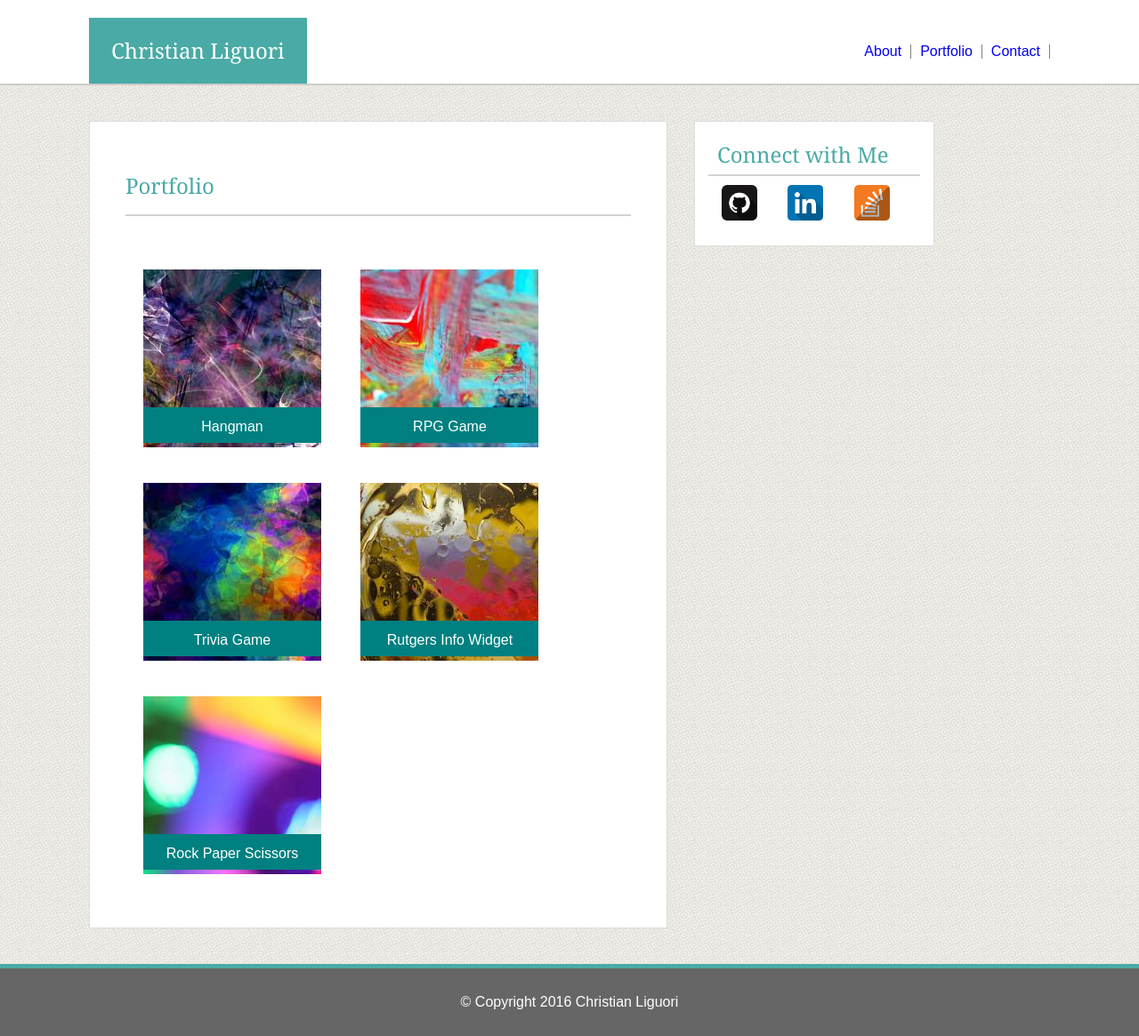
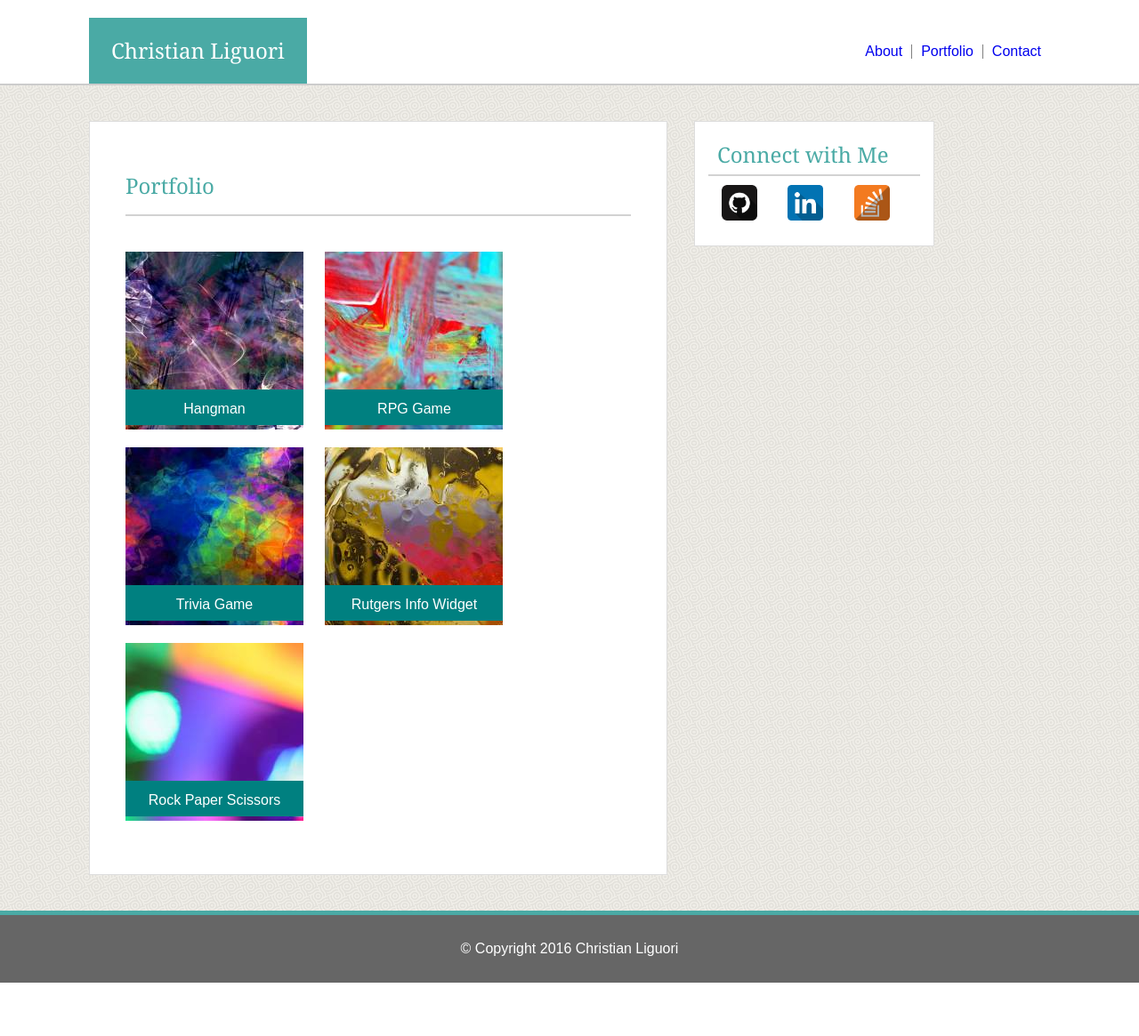
Before and after one commit to cl2112/Basic-Portfolio, a PHP site: page /portfolio.html in a window 1280 px wide. Shown: the whole page at 89% size. After the commit the page ends 1105 px from the top, so only its background shows below. Run offline with PHP 8.4, Linux system fonts and the light colour scheme.

Commit message:
made the borders on the links in the navbar only display on the left and right of the portfolio link

```diff
--- a/assets/css/style.css
+++ b/assets/css/style.css
@@ -34,6 +34,9 @@ header ul {
 }
 header li {
 	float: left;
+}
+header li#portLink {
+	border-left: 1px solid grey;
 	border-right: 1px solid grey;
 }
 header li a {
@@ -74,9 +77,6 @@ footer {
 	float: left;
 	margin: 0 40px 40px 0;
 }
-.bio p {
-
-}
 .connect {
 	background-color: white;
 	width: 238px;
@@ -101,7 +101,7 @@ footer {
 .portfolioContainer {
 	height: 200px;
 	width: 200px;
-	margin: 20px;
+	margin: 0 20px 20px 0;
 }
 .portfolio a {
 	text-decoration: none;
--- a/contact.html
+++ b/contact.html
@@ -16,7 +16,7 @@
 		<ul>
 
 			<li><a href="index.html">About</a></li>
-			<li><a href="portfolio.html">Portfolio</a></li>
+			<li id="portLink"><a href="portfolio.html">Portfolio</a></li>
 			<li><a href="contact.html">Contact</a></li>
 
 		</ul>
--- a/index.html
+++ b/index.html
@@ -16,7 +16,7 @@
 		<ul>
 
 			<li><a href="index.html">About</a></li>
-			<li><a href="portfolio.html">Portfolio</a></li>
+			<li id="portLink"><a href="portfolio.html">Portfolio</a></li>
 			<li><a href="contact.html">Contact</a></li>
 
 		</ul>
--- a/portfolio.html
+++ b/portfolio.html
@@ -16,7 +16,7 @@
 		<ul>
 
 			<li><a href="index.html">About</a></li>
-			<li><a href="portfolio.html">Portfolio</a></li>
+			<li id="portLink"><a href="portfolio.html">Portfolio</a></li>
 			<li><a href="contact.html">Contact</a></li>
 
 		</ul>
```
